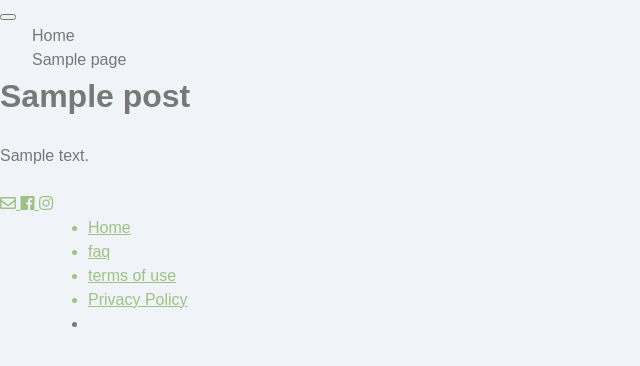
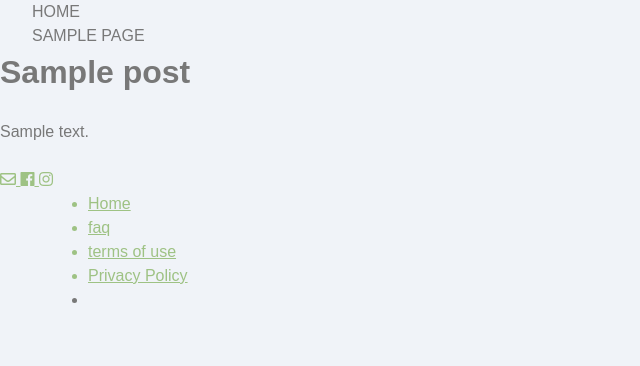
Before and after one commit to jenjjy/calm-fall-2018, a WordPress theme: template themes/calm/page.php in a window 1280 px wide. Shown: the top 366 px of the page, without its empty margins (0-640 px from the left). Run offline with PHP 8.4 and a stand-in for WordPress, Linux system fonts and the light colour scheme; the site name, menu and one post (Sample post) are stand-ins, and other content is empty; some libraries are stand-ins or nearby versions; some web fonts are replaced.

Commit message:
edit header

```diff
--- a/themes/calm/header.php
+++ b/themes/calm/header.php
@@ -27,11 +27,7 @@
         </div><!-- .site-branding -->
 
         <nav id="site-navigation" class="main-navigation" role="navigation">
-        <button class="hamburger hamburger--slider is-active" type="button">
-            <span class="hamburger-box">
-                <span class="hamburger-inner"></span>
-            </span>
-        </button>
+
             <?php wp_nav_menu(array('theme_location' => 'primary', 'menu_id' => 'primary-menu')); ?>
         </nav><!-- #site-navigation -->
     </header><!-- #masthead -->
--- a/themes/calm/sass/_navigation.scss
+++ b/themes/calm/sass/_navigation.scss
@@ -88,6 +88,7 @@ a {
     color: $color__white;
     display: block;
     text-decoration: none;
+    text-transform: uppercase;
     @include tablet {
       color: $color__text-main;
       background: $color__background-body;
--- a/themes/calm/style.css
+++ b/themes/calm/style.css
@@ -571,7 +571,8 @@ a {
     background: #52b0cc;
     color: #fff;
     display: block;
-    text-decoration: none; }
+    text-decoration: none;
+    text-transform: uppercase; }
     @media (min-width: 500px) {
       .main-navigation a {
         color: #787878;
```
Also changed, not shown: themes/calm/build/css/style.min.css, 1 other file.
